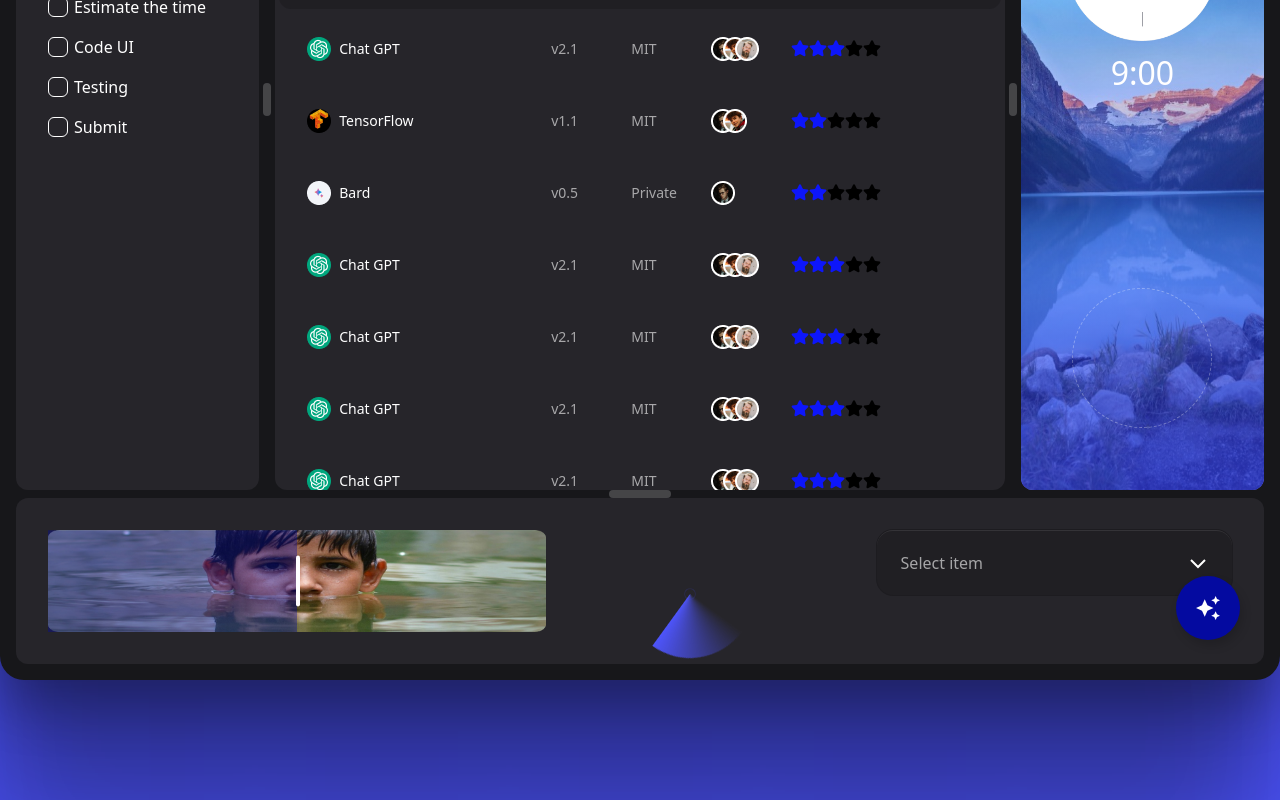
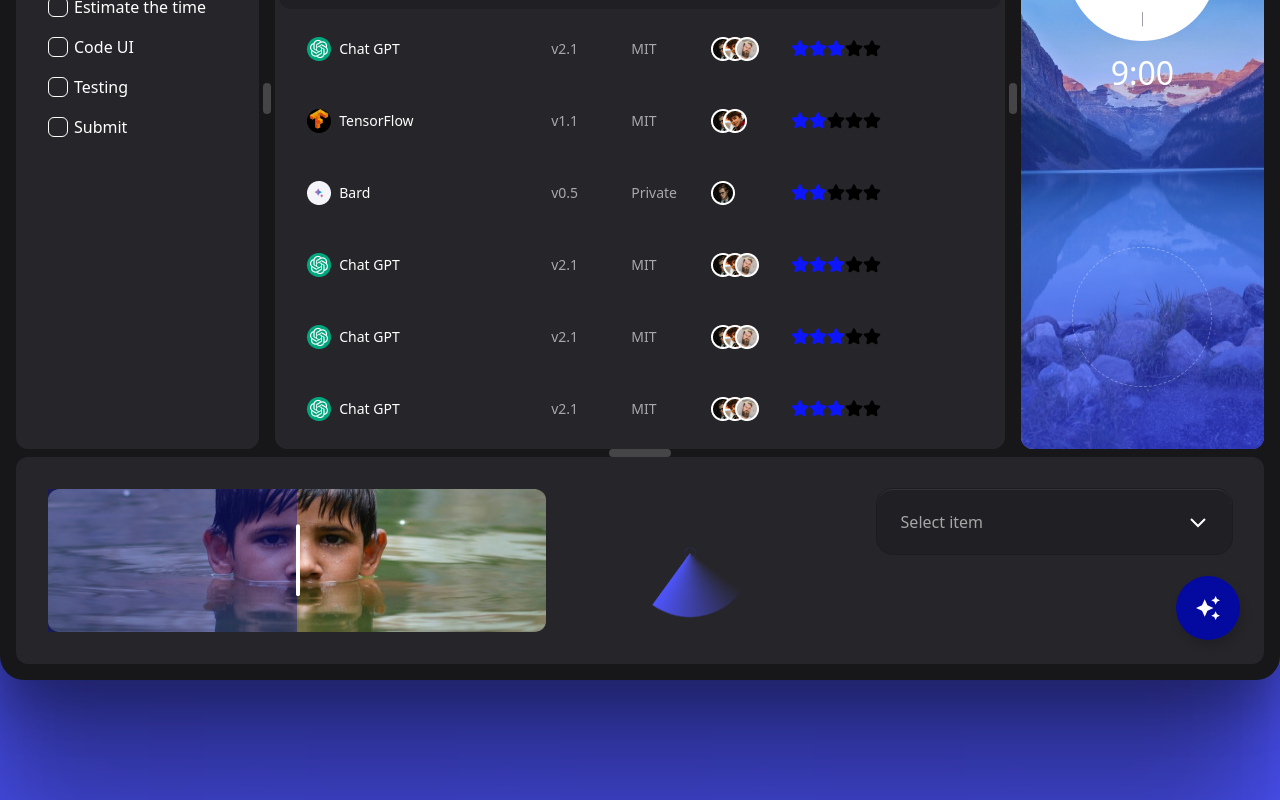
Before and after one commit to miralsuthar/ai-sample-repo, a React (Vite) app: page / in a window 1280 px wide. Shown: the part 373-1173 px from the top of the page. Built offline with nearby package versions, Linux system fonts and the light colour scheme.

Commit message:
fix: size panel issue

```diff
--- a/src/App.tsx
+++ b/src/App.tsx
@@ -70,7 +70,7 @@
                 </div>
               </Panel>
               <PanelResizeHandle className="w-2 h-full my-auto duration-500 transition-all rounded-full mx-1"> <div className='w-full h-[5%] mt-64 bg-white/20 rounded-full' /> </PanelResizeHandle>
-              <Panel minSize={20} defaultSize={20}>
+              <Panel defaultSize={20}>
                 <div className='w-full h-full bg-[#26252A] rounded-xl overflow-hidden'>
                   <DraggableClock shades200={shades[1]} />
                 </div>
@@ -78,7 +78,7 @@
             </PanelGroup>
           </Panel>
           <PanelResizeHandle className="w-full h-2 mx-auto duration-500 transition-all rounded-full"> <div className='bg-white/20 mx-auto h-full w-[5%] rounded-full' /> </PanelResizeHandle>
-          <Panel defaultSize={20} minSize={20} maxSize={20}>
+          <Panel defaultSize={20} maxSize={30} minSize={20} >
             <div className='w-full flex h-full p-8 bg-[#26252A] rounded-xl'>
               <ImageSlider color={shades[5]} />
               <Loader shades100={shades[0]} />
```
